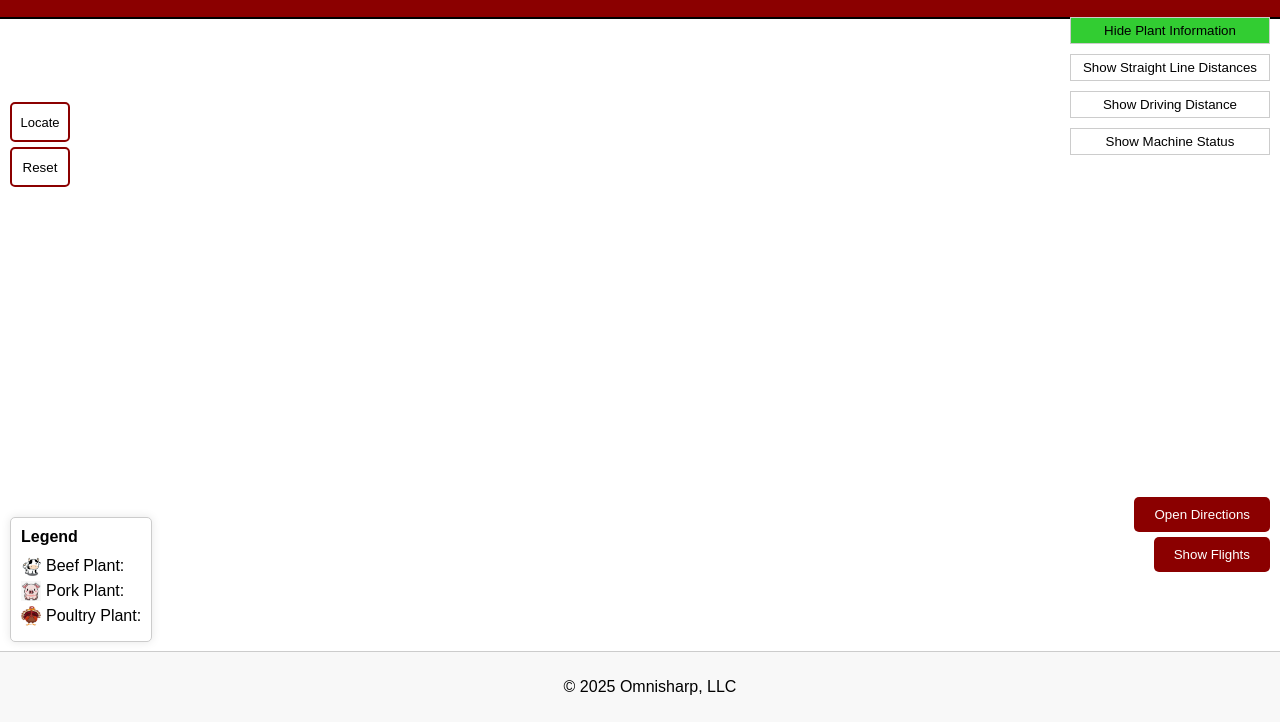
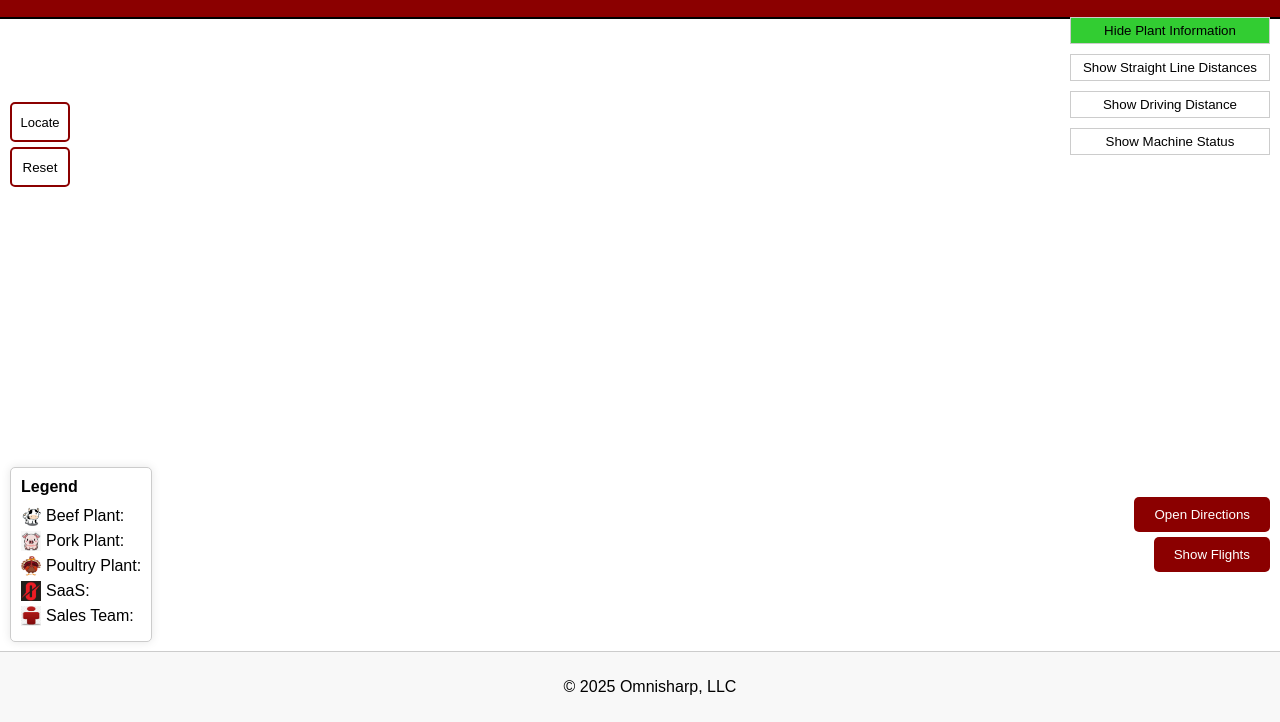
Before and after one commit to carston-star/OmniMap, a website: page index2.html in a window 1280 px wide. Shown: the part 78-800 px from the top of the page. Drawn offline with nearby package versions, Linux system fonts and the light colour scheme.

Commit message:
Updates to legend, icons, counts

```diff
--- a/index2.html
+++ b/index2.html
@@ -47,6 +47,9 @@
     <div><img src="Images/cow.png" alt="Beef Plant" /> Beef Plant: <span id="beef-count"></span></div>
     <div><img src="Images/pig.png" alt="Pork Plant" /> Pork Plant: <span id="pork-count"></span></div>
     <div><img src="Images/turkey.png" alt="Poultry Plant" /> Poultry Plant: <span id="poultry-count"></span></div>
+    <div><img src="Images/saas.png" alt="SaaS" /> SaaS: <span id="saas-count"></span></div>
+    <div><img src="Images/sales.png" alt="Sales Team" /> Sales Team: <span id="sales-count"></span></div>
+    <!-- add HQ -->
   </div>
   <button id="open-directions" class="open-directions">Open Directions</button> <!-- Ensure the button is visible -->
   <button id="share-directions" class="share-directions" style="display: none;">Share Directions</button> <!-- New button for sharing directions -->
```
Also changed, not shown: Images/saas.png (added), Images/sales.png (added).
